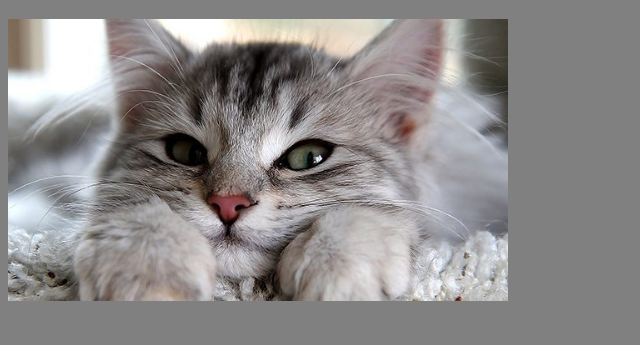
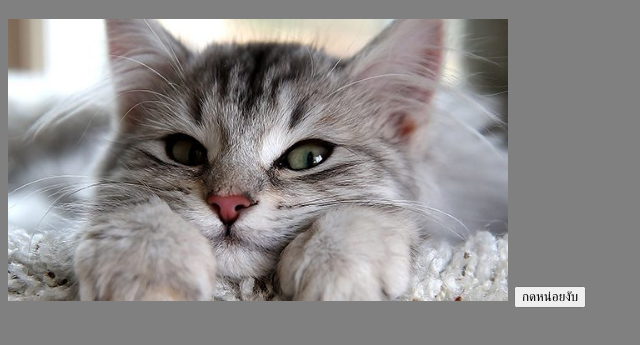
Before and after one commit to Acasin44/project, a plain HTML site: page index.html in a window 1280 px wide. Shown: the part 105-450 px from the top of the page, without its empty margins (0-640 px from the left). Drawn offline with Linux system fonts and the light colour scheme.

Commit message:
Update index.html

```diff
--- a/index.html
+++ b/index.html
@@ -11,5 +11,11 @@
     <a href="/index.html">หน้าเเรก</a> | <a href="/about.html">เกี่ยวกับ</a> | <a href="/contact.html">ติดต่อ</a>
     <h1>หัวร้อน</h1>
     <img src="/Cat.jpg" alt="เเมว" width="500">
+    <button onclick="doalert('กาก')">กดหน่อยงับ</button>
+    <script>
+        function doalert(name) {
+            alert("hello " + name);
+        }
+    </script>
 </body>
 </html>
```
